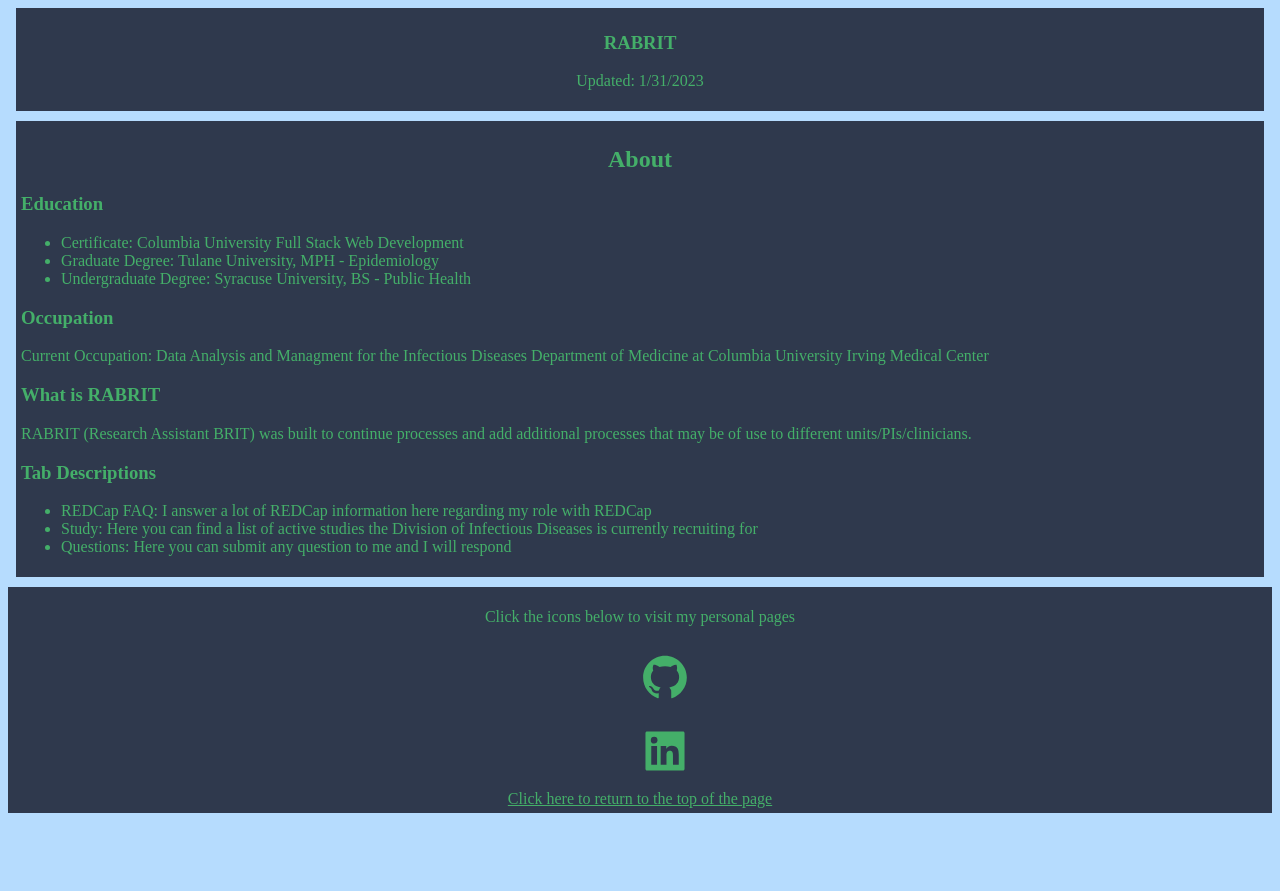
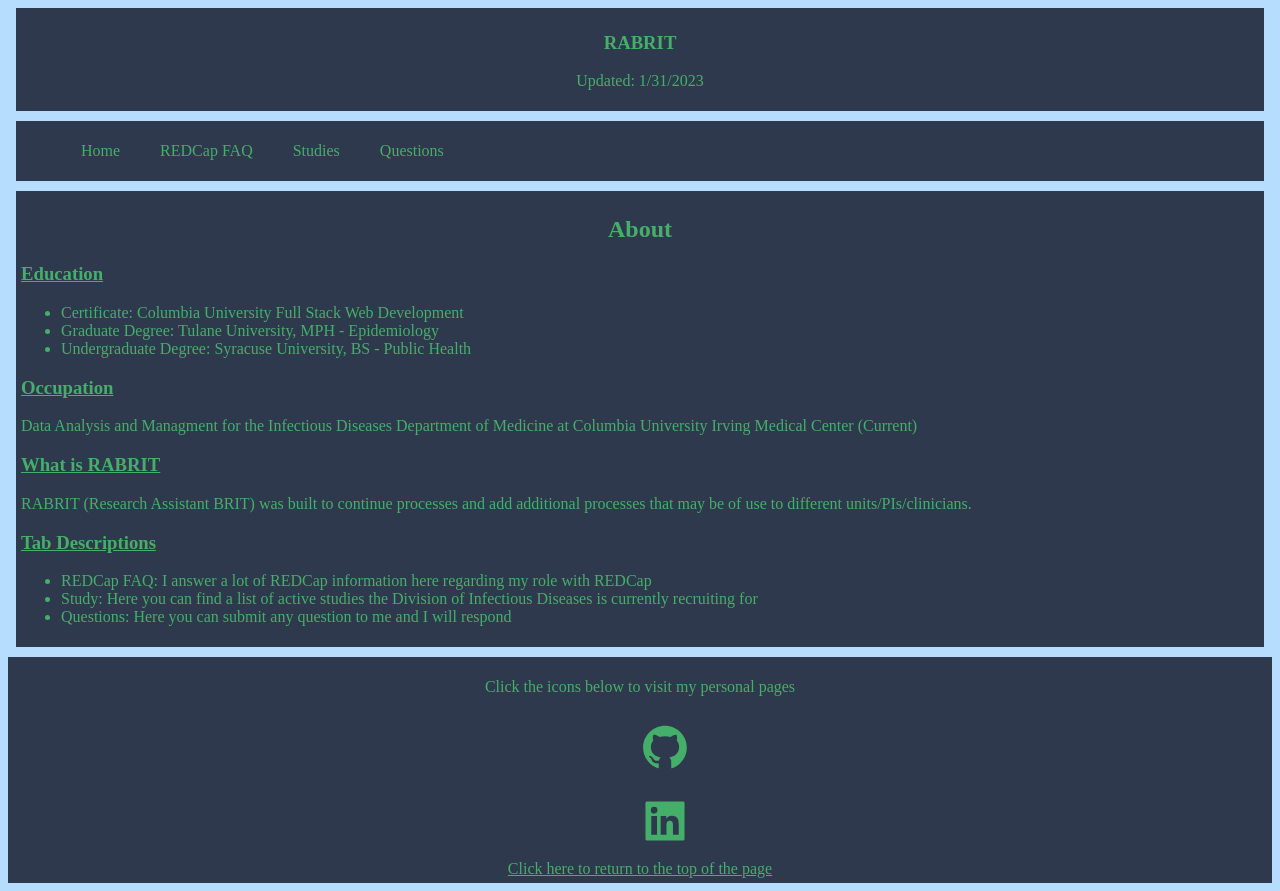
Before and after one commit to bsovic23/RABRIT, a React (Create React App) app: page / in a window 1280 px wide. Before the commit the page ends 821 px from the top, so only its background shows below. Built offline with nearby package versions, Linux system fonts and the light colour scheme.

Commit message:
added navbar links, choices

```diff
--- a/src/App.js
+++ b/src/App.js
@@ -4,6 +4,7 @@ import React from 'react';
 
 import Header from './components/Header';
 import Footer from './components/Footer';
+import Navbar from './components/Navbar';
 
 // Pages
 
@@ -24,6 +25,7 @@ function App() {
       <body>
         <header>
           <Header />
+          <Navbar />
         </header>
 
         <section>
--- a/src/components/Footer/index.js
+++ b/src/components/Footer/index.js
@@ -13,7 +13,7 @@ function Footer() {
                 <a href="https://www.linkedin.com/in/brit-sovic/" target="_blank">< AiFillLinkedin class="icon" id="linkedin-icon"/></a>
             </div>
             <div class="footer-instructions">
-                <a href="">Click here to return to the top of the page</a>
+                <a href="/">Click here to return to the top of the page</a>
             </div>
         </section>
     )
--- a/src/components/Home/index.js
+++ b/src/components/Home/index.js
@@ -13,7 +13,7 @@ function Home() {
                     </ul>
                 <h3>Occupation</h3>
                 <p>
-                    Current Occupation: Data Analysis and Managment for the Infectious Diseases Department of Medicine at Columbia University Irving Medical Center
+                    Data Analysis and Managment for the Infectious Diseases Department of Medicine at Columbia University Irving Medical Center (Current)
                 </p>
                 <h3>What is RABRIT</h3>
                 <p>
--- a/src/components/Navbar/index.js
+++ b/src/components/Navbar/index.js
@@ -0,0 +1,16 @@
+import React from 'react';
+
+function Navbar() {
+    return(
+        <section class="navbar">
+            <ul>
+                <li><a href="/">Home</a></li>
+                <li><a href="">REDCap FAQ</a></li>
+                <li><a href="">Studies</a></li>
+                <li><a href="">Questions</a></li>
+            </ul>
+        </section>
+    )
+};
+
+export default Navbar;
--- a/src/index.css
+++ b/src/index.css
@@ -10,7 +10,7 @@ body {
   background-color: #B6DCFE;
 }
 
-.header, .footer {
+.header, .footer, .navbar {
   background-color: var(--boxColor);
   padding: var(--padding);
 }
@@ -26,6 +26,29 @@ body {
   text-align: center;
 }
 
+/* Navbar ====================================== */
+.navbar {
+  margin-top: 10px;
+  margin-bottom: 10px;
+}
+
+.navbar li {
+  list-style-type: none;
+  display: inline-block;
+  margin-right: 20px;
+  margin-left: 20px;
+}
+
+.navbar a {
+  color: var(--wordColor);
+  text-decoration: none;
+}
+
+.navbar a:hover {
+  color: yellow;
+}
+
+
 /* Home ======================================== */
 .home {
   margin-top: 10px;
@@ -40,6 +63,10 @@ body {
   color: var(--wordColor);
 }
 
+.home h3 {
+  text-decoration: underline;
+}
+
 /* Footer ====================================== */
 .footer #github-icon, #linkedin-icon {
   color: var(--wordColor);
@@ -49,6 +76,14 @@ body {
   margin-left: 50%;
 }
 
+.footer #github-icon:hover {
+  color: yellow;
+}
+
+.footer #linkedin-icon:hover {
+  color: yellow;
+}
+
 .footer .footer-instructions {
   text-align: center;
 }
```
